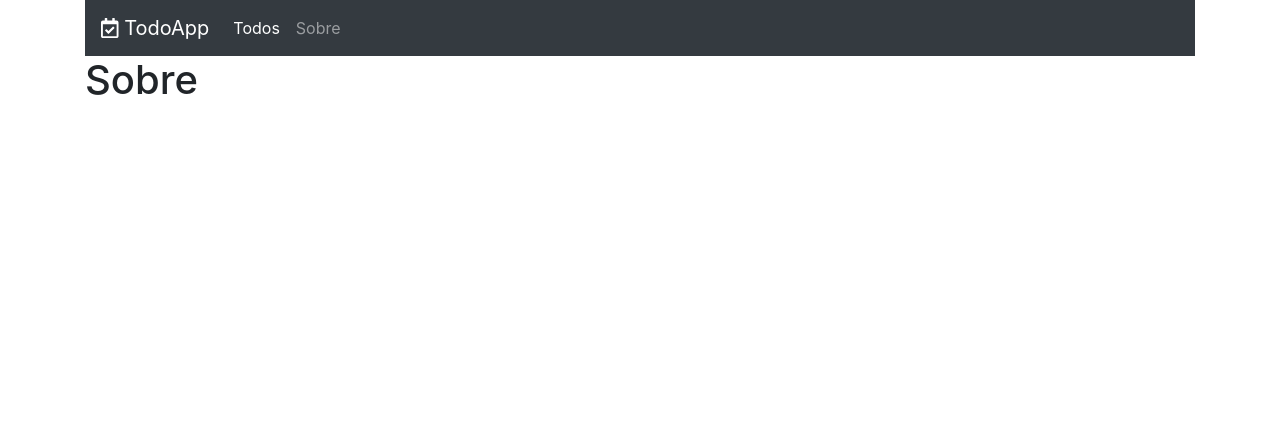
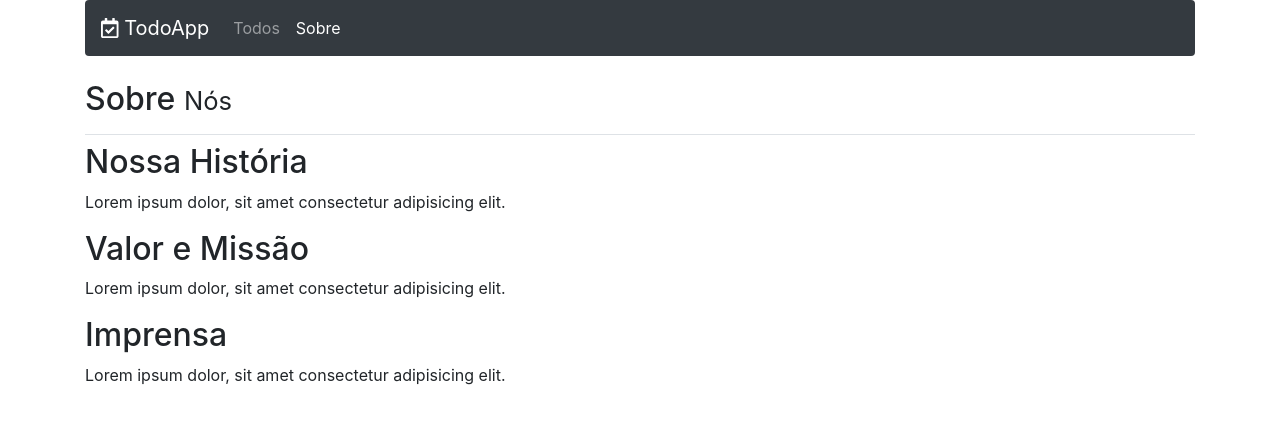
Before and after one commit to ViniciusMAlmeida/react, a React (Create React App) app in the folder todo-app/frontend/: page /about in a window 1280 px wide. Shown: the top 424 px of the page. Built offline with nearby package versions, Linux system fonts and the light colour scheme; the HTML template or start-up script is replaced by a standard one.

Commit message:
Componente PageHeader

```diff
--- a/todo-app/frontend/src/about/about.jsx
+++ b/todo-app/frontend/src/about/about.jsx
@@ -1,7 +1,15 @@
 import React from 'react'
+import PageHeader from '../template/pageHeader'
 
 export default props => (
     <div>
-        <h1>Sobre</h1>
+        <PageHeader name='Sobre' small='Nós' />
+
+        <h2>Nossa História</h2>
+        <p>Lorem ipsum dolor, sit amet consectetur adipisicing elit.</p>
+        <h2>Valor e Missão</h2>
+        <p>Lorem ipsum dolor, sit amet consectetur adipisicing elit.</p>
+        <h2>Imprensa</h2>
+        <p>Lorem ipsum dolor, sit amet consectetur adipisicing elit.</p>
     </div>
 )
--- a/todo-app/frontend/src/template/menu.jsx
+++ b/todo-app/frontend/src/template/menu.jsx
@@ -1,20 +1,21 @@
 import React from 'react'
+import linkAtivo from '../utils/linkAtivo'
 
 export default props => (
-    <nav class="navbar navbar-expand-lg navbar-dark bg-dark">
-        <a class="navbar-brand" href="/">
+    <nav className="navbar navbar-expand-lg navbar-dark bg-dark rounded">
+        <a className="navbar-brand" href="#/">
             <i className='far fa-calendar-check'></i> TodoApp
         </a>
-        <button class="navbar-toggler" type="button" data-toggle="collapse" data-target="#navbarNav" aria-controls="navbarNav" aria-expanded="false" aria-label="Toggle navigation">
-            <span class="navbar-toggler-icon"></span>
+        <button className="navbar-toggler" type="button" data-toggle="collapse" data-target="#navbarNav" aria-controls="navbarNav" aria-expanded="false" aria-label="Toggle navigation">
+            <span className="navbar-toggler-icon"></span>
         </button>
-        <div class="collapse navbar-collapse" id="navbarNav">
-            <ul class="navbar-nav">
-                <li class="nav-item active">
-                    <a class="nav-link" href="/todos">Todos <span class="sr-only">(current)</span></a>
+        <div className="collapse navbar-collapse" id="navbarNav">
+            <ul className="navbar-nav">
+                <li className={linkAtivo('/todos')}>
+                    <a className="nav-link" href="/todos">Todos <span className="sr-only">(current)</span></a>
                 </li>
-                <li class="nav-item">
-                    <a class="nav-link" href="/about">Sobre</a>
+                <li className={linkAtivo('/about')}>
+                    <a className="nav-link" href="/about">Sobre</a>
                 </li>
                 {/* <li class="nav-item">
                     <a class="nav-link disabled" href="#" tabindex="-1" aria-disabled="true">Disabled</a>
--- /dev/null
+++ b/todo-app/frontend/src/template/pageHeader.jsx
@@ -0,0 +1,7 @@
+import React from 'react'
+
+export default props => (
+    <header className='pb-2 mt-4 mb-2 border-bottom'>
+        <h2>{props.name} <small>{props.small}</small></h2>
+    </header>
+)
--- a/todo-app/frontend/src/todo/todo.jsx
+++ b/todo-app/frontend/src/todo/todo.jsx
@@ -1,10 +1,11 @@
 import React, { Component } from 'react'
+import PageHeader from '../template/pageHeader'
 
 export default class Todo extends Component {
     render() {
         return (
             <div>
-                <h1><span className="far fa-angry"></span>Teste</h1>
+                <PageHeader name='Tarefas' small='Cadastro' />
             </div>
         )
     }
--- /dev/null
+++ b/todo-app/frontend/src/utils/linkAtivo.jsx
@@ -0,0 +1,10 @@
+export default link => {
+    const url = window.location.href
+    if(url.indexOf('/todos') > 0 && link === '/todos') {
+        return 'nav-item active'
+    }
+    if(url.indexOf('/about') > 0 && link === '/about') {
+        return 'nav-item active'
+    }
+    return ''
+}
```
